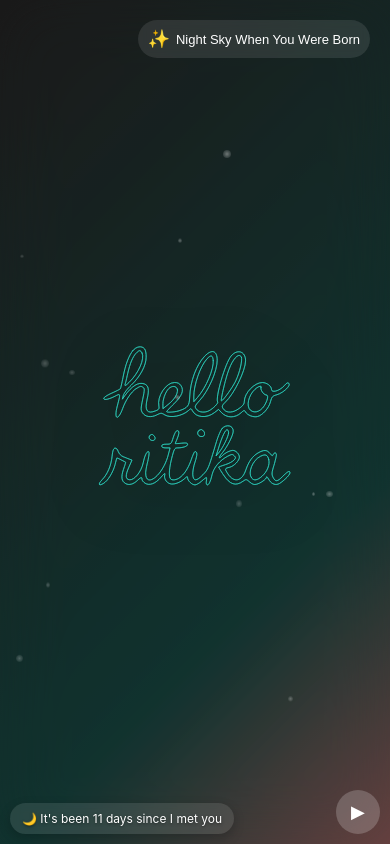
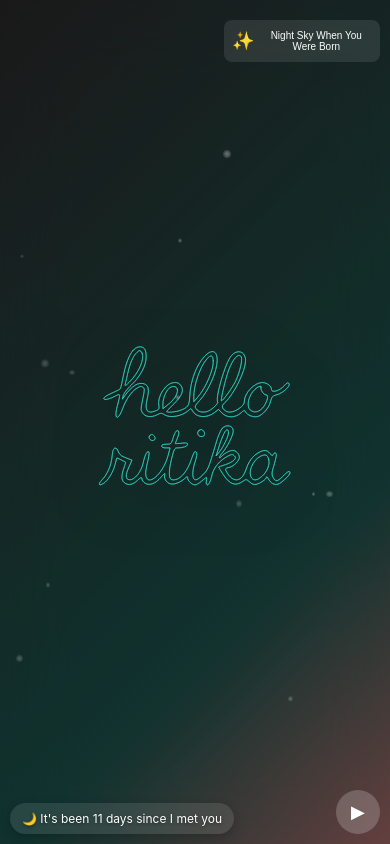
Before and after one commit to ujandey/hi, a plain HTML site: page index.html in a window 390 px wide. Drawn offline with Linux system fonts and the light colour scheme.

Commit message:
button spacing

```diff
--- a/styles.css
+++ b/styles.css
@@ -235,7 +235,7 @@ body {
 
         /* Star map modal */
         .starmap-button {
-            position: absolute;
+            position: fixed;
             top: 20px;
             right: 20px;
             background: rgba(255, 255, 255, 0.1);
@@ -254,6 +254,8 @@ body {
             display: flex;
             align-items: center;
             gap: 6px;
+            max-width: 90%;
+            box-sizing: border-box;
         }
 
         .starmap-button:hover {
@@ -478,3 +480,24 @@ body {
         min-height: -webkit-fill-available;
     }
 }
+
+/* Ensure buttons are visible on small screens */
+.starmap-button {
+    position: fixed;
+    bottom: 10px;
+    right: 10px;
+    max-width: 90%;
+    box-sizing: border-box;
+}
+
+/* Adjust button size and spacing for smaller screens */
+@media (max-width: 600px) {
+    .starmap-button {
+        padding: 4px 8px; /* Further reduce padding */
+        font-size: 10px; /* Further reduce font size */
+        border-radius: 8px; /* Adjust border radius */
+        max-width: 40%; /* Limit the width */
+        max-height: 5%;
+        text-align: center; /* Center-align text */
+    }
+}
```
